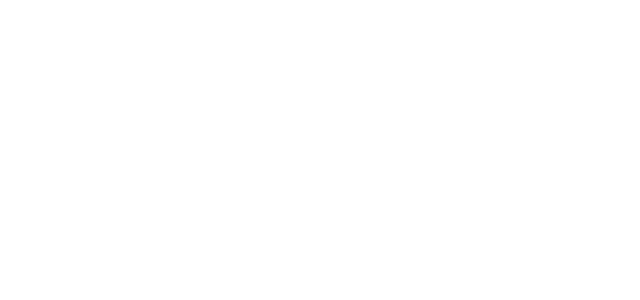
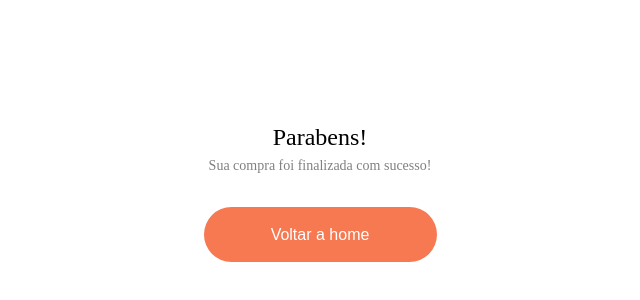
Before and after one commit to gzmarcatto/projeto15-ecommerce-front, a React (Create React App) app: page /checkout in a window 1280 px wide. Before the commit this address had no page. Shown: the part 182-482 px from the top of the page, without its empty margins (320-960 px from the left). Built offline with nearby package versions, Linux system fonts and the light colour scheme.

Commit message:
feat: tela de sucesso de checkout criada

```diff
--- a/public/index.html
+++ b/public/index.html
@@ -9,5 +9,13 @@
   <body>
     <noscript>You need to enable JavaScript to run this app.</noscript>
     <div id="root"></div>
+    <script
+      type="module"
+      src="https://unpkg.com/ionicons@5.5.2/dist/ionicons/ionicons.esm.js"
+    ></script>
+    <script
+      nomodule
+      src="https://unpkg.com/ionicons@5.5.2/dist/ionicons/ionicons.js"
+    ></script>
   </body>
 </html>
--- a/src/App.js
+++ b/src/App.js
@@ -5,6 +5,7 @@
 import Login from "./components/Login";
 import Cadastro from "./components/Cadastro";
 import Home from "./components/Home";
+import Checkout from "./components/Checkout";
 
 export default function App() {
 
@@ -18,6 +19,7 @@
           <Route path="/" exact={true} element={<Login />} />
           <Route path="/cadastro" element={<Cadastro />} />
           <Route path="/home" element={<Home />} />
+          <Route path="/checkout" element={<Checkout />} />
         </Routes>
       </Context.Provider>
     </BrowserRouter>
--- /dev/null
+++ b/src/components/Checkout.js
@@ -0,0 +1,71 @@
+import React from "react";
+import styled from "styled-components";
+import { useNavigate } from "react-router-dom";
+
+export default function Checkout() {
+  const navigate = useNavigate();
+
+  return (
+    <Container>
+      <div>
+        <ion-icon name="ellipse-outline"></ion-icon>
+        <ion-icon name="checkmark-circle"></ion-icon>
+      </div>
+      <h2>Parabens!</h2>
+      <p>Sua compra foi finalizada com sucesso!</p>
+      <button onClick={() => navigate(`/home`)}>Voltar a home</button>
+    </Container>
+  );
+}
+
+const Container = styled.div`
+  display: flex;
+  flex-direction: column;
+  justify-content: center;
+  align-items: center;
+  padding: 93.32px 0;
+  div {
+    position: relative;
+    width: 208.74px;
+    height: 208.74px;
+  }
+  ion-icon {
+    :first-of-type {
+      font-size: 208.74px;
+      color: #f67952;
+    }
+    :last-of-type {
+      position: absolute;
+      font-size: 80px;
+      color: #ffe9e2;
+      left: 64.37px;
+      top: 64.37px;
+    }
+  }
+  h2 {
+    font-weight: 500;
+    font-size: 24px;
+    line-height: 34px;
+    text-align: center;
+    color: #000000;
+  }
+  p {
+    font-weight: 400;
+    font-size: 14px;
+    line-height: 23px;
+    text-align: center;
+    color: rgba(0, 0, 0, 0.5);
+  }
+  button {
+    width: 233px;
+    height: 55px;
+    margin-top: 30px;
+    background: #f67952;
+    border: none;
+    border-radius: 107px;
+    font-weight: 500;
+    font-size: 16px;
+    line-height: 22px;
+    color: #ffffff;
+  }
+`;
--- a/src/components/Login.js
+++ b/src/components/Login.js
@@ -8,6 +8,7 @@
   const [email, setemail] = React.useState("");
   const [password, setpassword] = React.useState("");
   const [disable, setDisable] = React.useState(false);
+  const { setuser } = useContext(Context);
   const navigate = useNavigate();
   const { REACT_APP_API_URL } = process.env;
 
@@ -20,6 +21,7 @@
       password: password,
     });
     request.then((resposta) => {
+      setuser(resposta.data);
       setDisable(false);
       navigate(`/home`);
     });
```
